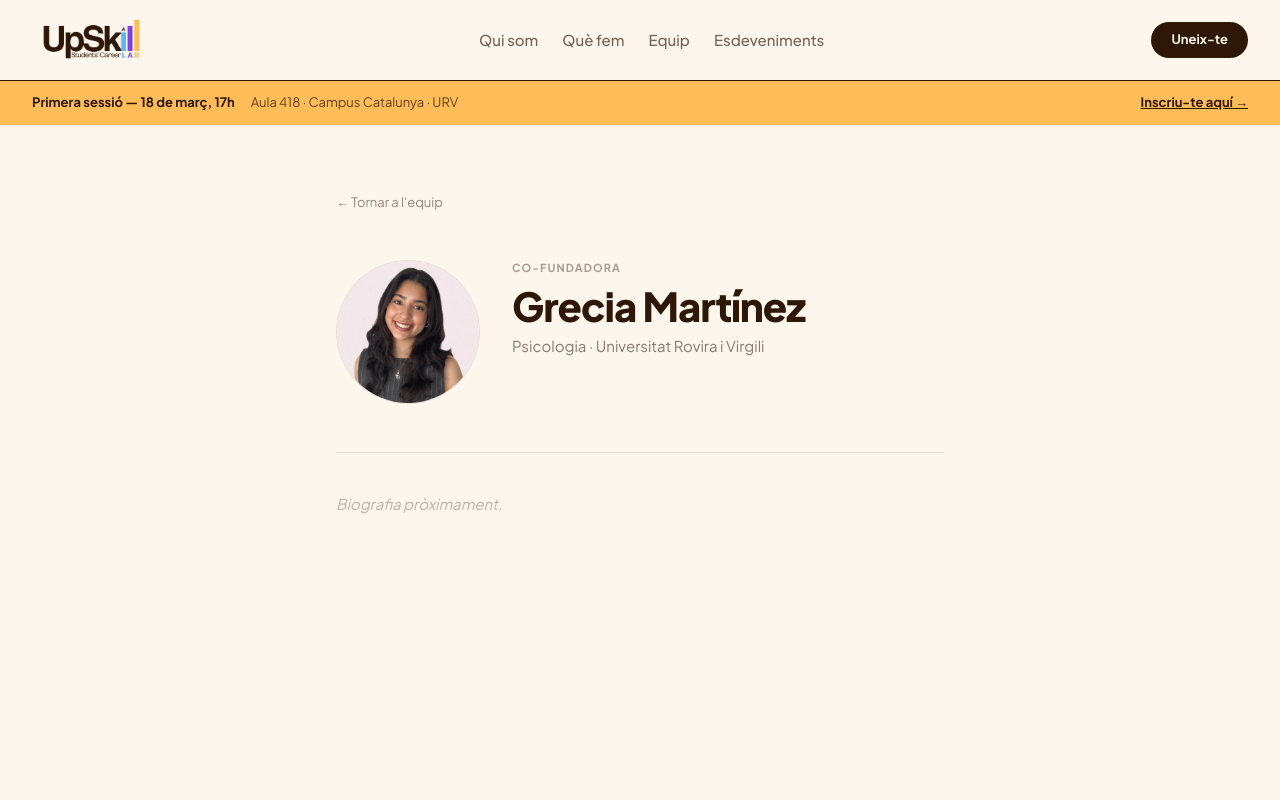
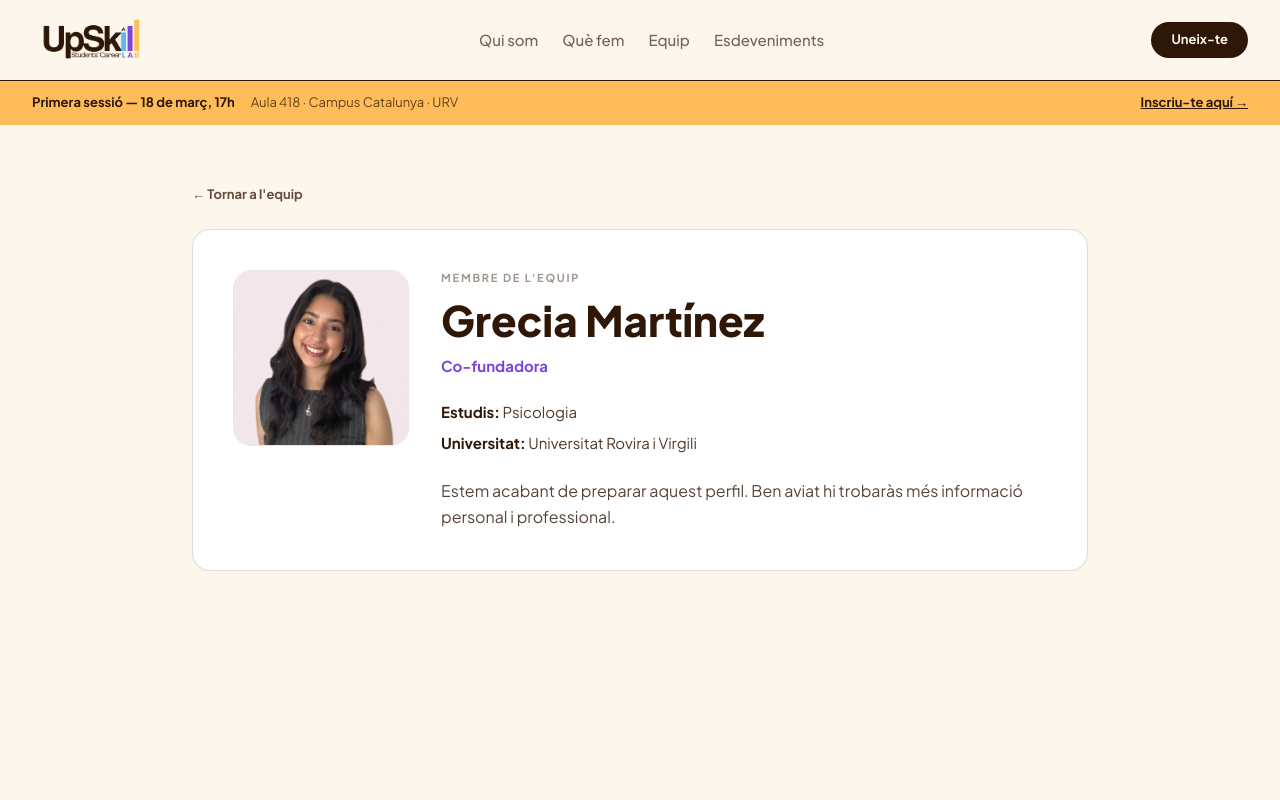
Before and after one commit to ELOIVI/upskill-web, a Next.js app: page /equip/grecia-martinez in a window 1280 px wide. Shown: the top 800 px of the page. Built offline with nearby package versions, Linux system fonts and the light colour scheme.

Commit message:
feat: navbar actiu per secció amb reset automàtic en canviar de pàgina

```diff
--- a/app/equip/[slug]/page.tsx
+++ b/app/equip/[slug]/page.tsx
@@ -1,124 +1,72 @@
 import Image from "next/image";
 import Link from "next/link";
+import { notFound } from "next/navigation";
 import { getMembre, membres } from "@/lib/equip";
-import { notFound } from "next/navigation";
 
+interface EquipMembrePageProps {
+  params: Promise<{ slug: string }>;
+}
 
-// Metadata dinàmica: cada perfil té el seu propi títol i descripció per a SEO i OG tags
-export async function generateMetadata({ params }: { params: Promise<{ slug: string }> }): Promise<Metadata> {
+export function generateStaticParams() {
+  return membres.map((membre) => ({ slug: membre.slug }));
+}
+
+export default async function EquipMembrePage({ params }: EquipMembrePageProps) {
   const { slug } = await params;
   const membre = getMembre(slug);
 
-  if (!membre) return {};
-
-  return {
-    title: `${membre.nom} ${membre.cognom}`,
-    description: membre.bio || `${membre.nom} ${membre.cognom}, ${membre.rol} a UpSkill — Students' Career LAB`,
-    openGraph: {
-      title: `${membre.nom} ${membre.cognom} | UpSkill`,
-      description: membre.bio || `${membre.nom} ${membre.cognom}, ${membre.rol} a UpSkill`,
-      images: [{ url: membre.foto, width: 400, height: 400 }],
-    },
-  };
+  if (!membre) {
+    notFound();
   }
 
-
-// Generem les rutes estàtiques per a cada membre
-export function generateStaticParams() {
-  return membres.map((m) => ({ slug: m.slug }));
-}
-
-export default async function PaginaMembre({ params }: { params: Promise<{ slug: string }> }) {
-  const { slug } = await params;
-  const membre = getMembre(slug);
-
-  // Si el slug no existeix, mostrem 404
-  if (!membre) notFound();
-
   return (
-    <main className="min-h-screen bg-us-cream px-8 py-16 max-w-2xl mx-auto">
-
-      {/* Botó de tornar */}
+    <main className="bg-us-cream min-h-[calc(100vh-90px)] px-8 py-14">
+      <div className="mx-auto w-full max-w-4xl">
         <Link
           href="/#equip"
-        className="inline-flex items-center gap-2 text-[13px] text-us-dark opacity-50 hover:opacity-100 transition-opacity mb-12"
+          className="inline-flex items-center text-[13px] font-semibold text-us-dark opacity-75 hover:opacity-100 transition-opacity"
         >
           ← Tornar a l'equip
         </Link>
 
-      {/* Capçalera del perfil */}
-      <div className="flex flex-col sm:flex-row items-center sm:items-start gap-8 mb-12">
-
-        <div className="w-36 h-36 rounded-full overflow-hidden border-[1.5px] border-us-dark/10 shrink-0">
+        <article className="mt-6 rounded-2xl border-[1.5px] border-us-dark/15 bg-white p-8 md:p-10">
+          <div className="flex flex-col md:flex-row md:items-start gap-8">
+            <div className="w-44 h-44 rounded-2xl overflow-hidden border-[1.5px] border-us-dark/10 shrink-0">
               <Image
                 src={membre.foto}
                 alt={`${membre.nom} ${membre.cognom}`}
-            width={144}
-            height={144}
-            className="object-cover w-full h-full"
+                width={176}
+                height={176}
+                className="w-full h-full object-cover"
+                priority
               />
             </div>
 
-        <div className="text-center sm:text-left">
-          <p className="text-[11px] font-semibold tracking-widest uppercase opacity-40 text-us-dark mb-1">
-            {membre.rol}
-          </p>
-          <h1 className="text-[40px] font-extrabold tracking-tight text-us-dark leading-tight mb-1">
+            <div className="flex-1">
+              <p className="text-[11px] uppercase tracking-[0.16em] text-us-dark/45 font-semibold">Membre de l'equip</p>
+              <h1 className="text-[34px] md:text-[42px] leading-tight font-extrabold text-us-dark mt-2">
                 {membre.nom} {membre.cognom}
               </h1>
-          <p className="text-[15px] text-us-dark opacity-55">
-            {membre.estudis} · {membre.universitat}
+              <p className="text-[15px] font-semibold text-us-purple mt-2">{membre.rol}</p>
+
+              <div className="mt-6 space-y-2 text-[15px] text-us-dark/85">
+                <p>
+                  <span className="font-semibold text-us-dark">Estudis:</span> {membre.estudis}
+                </p>
+                <p>
+                  <span className="font-semibold text-us-dark">Universitat:</span> {membre.universitat}
                 </p>
               </div>
 
+              <p className="mt-6 text-[16px] leading-relaxed text-us-dark/80">
+                {membre.bio?.trim()
+                  ? membre.bio
+                  : "Estem acabant de preparar aquest perfil. Ben aviat hi trobaràs més informació personal i professional."}
+              </p>
             </div>
-
-      {/* Bio */}
-      <div className="border-t-[1.5px] border-us-dark/10 pt-10 mb-10">
-        {membre.bio ? (
-          <p className="text-[16px] text-us-dark leading-relaxed opacity-75">
-            {membre.bio}
-          </p>
-        ) : (
-          // TODO: substituir quan la bio estigui disponible
-          <p className="text-[15px] text-us-dark opacity-30 italic">
-            Biografia pròximament.
-          </p>
-        )}
           </div>
-
-      {/* Links de contacte: només es mostren si estan omplerts */}
-      <div className="flex flex-wrap gap-3">
-        {membre.linkedin && (
-          <Link
-            href={membre.linkedin}
-            target="_blank"
-            rel="noopener noreferrer"
-            className="bg-us-dark text-us-cream text-[13px] font-semibold px-5 py-2 rounded-full hover:opacity-80 transition-opacity"
-          >
-            LinkedIn
-          </Link>
-        )}
-        {membre.instagram && (
-          <Link
-            href={membre.instagram}
-            target="_blank"
-            rel="noopener noreferrer"
-            className="border-[1.5px] border-us-dark text-us-dark text-[13px] font-semibold px-5 py-2 rounded-full hover:bg-us-dark hover:text-us-cream transition-colors"
-          >
-            Instagram
-          </Link>
-        )}
-        {membre.email && (
-          <Link
-            href={`mailto:${membre.email}`}
-            className="border-[1.5px] border-us-dark text-us-dark text-[13px] font-semibold px-5 py-2 rounded-full hover:bg-us-dark hover:text-us-cream transition-colors"
-          >
-            Email
-          </Link>
-        )}
+        </article>
       </div>
-
     </main>
   );
 }
--- a/components/layout/Navbar.tsx
+++ b/components/layout/Navbar.tsx
@@ -3,12 +3,15 @@
 import Link from "next/link";
 import Image from "next/image";
 import { useState, useEffect } from "react";
+import { useRouter, usePathname } from "next/navigation";
+
 
 // Navbar: component de client per gestionar l'estat del menú mòbil i la secció activa
 // Estructura: logo | links (escriptori) | botó CTA (escriptori) | hamburguesa (mòbil)
 export default function Navbar() {
   const [menuObert, setMenuObert] = useState(false);
   const [seccioActiva, setSeccioActiva] = useState("");
+  const router = useRouter();
 
   const links = [
     { href: "#qui-som", label: "Qui som" },
@@ -17,44 +20,58 @@ export default function Navbar() {
     { href: "#esdeveniments", label: "Esdeveniments" },
   ];
 
-  // Detecta quina secció és visible i actualitza la URL sense recarregar
+  const pathname = usePathname();
+  // Detecta quina secció és visible: només s'executa a la home
   useEffect(() => {
+  if (pathname !== "/") return;
+
   const ids = links.map((l) => l.href.replace("#", ""));
 
   const observer = new IntersectionObserver(
     (entries) => {
       entries.forEach((entry) => {
         if (entry.isIntersecting) {
-            const id = entry.target.id;
-            setSeccioActiva(`#${id}`);
-
+          setSeccioActiva(`#${entry.target.id}`);
         }
       });
     },
-      {
-        // La secció s'activa quan ocupa almenys el 30% de la pantalla
-        threshold: 0.3,
-      }
+    { threshold: 0.3 }
   );
 
+    // Delay per assegurar que el DOM està llest després de navegar
+  const timeout = setTimeout(() => {
     ids.forEach((id) => {
       const el = document.getElementById(id);
       if (el) observer.observe(el);
     });
+  }, 100);
 
-    return () => observer.disconnect();
-  }, []);
+  return () => {
+    clearTimeout(timeout);
+    observer.disconnect();
+  };
+}, [pathname]);
 
   // Funció per fer scroll suau a una secció
-  // Necessària perquè els links de hash no es recarreguen si ja hi ets
+  // Si la secció no existeix a la pàgina actual, navega a la home primer
   const scrollASeccio = (e: React.MouseEvent, href: string) => {
     e.preventDefault();
     const id = href.replace("#", "");
+    setMenuObert(false);
+
+    // Si la secció existeix a la pàgina actual, fem scroll directament
     const element = document.getElementById(id);
     if (element) {
       element.scrollIntoView({ behavior: "smooth" });
-      setMenuObert(false);
+      return;
     }
+
+    // Si no existeix (estem a una subpàgina), naveguem a la home i fem scroll
+    router.push("/");
+    setTimeout(() => {
+      const el = document.getElementById(id);
+      if (el) el.scrollIntoView({ behavior: "smooth" });
+    }, 300);
   };
 
   return (
@@ -83,7 +100,7 @@ export default function Navbar() {
               className={`transition-opacity cursor-pointer ${
                 seccioActiva === link.href
                   ? "text-us-purple opacity-100 font-bold"
-                  : "text-us-dark opacity-65 hover:opacity-100"
+                  : "text-us-dark opacity-65 hover:opacity-100 "
               }`}
             >
               {link.label}
```
Lines whose indentation alone changed are shown as unchanged.
